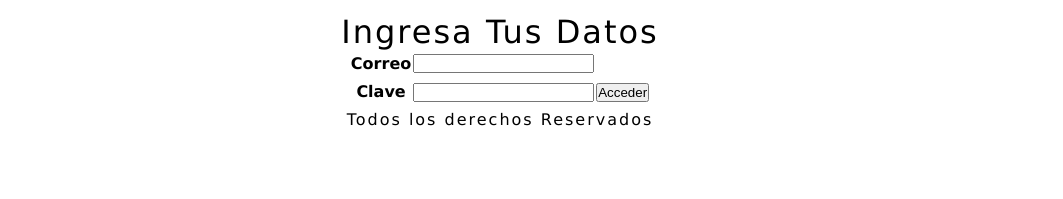
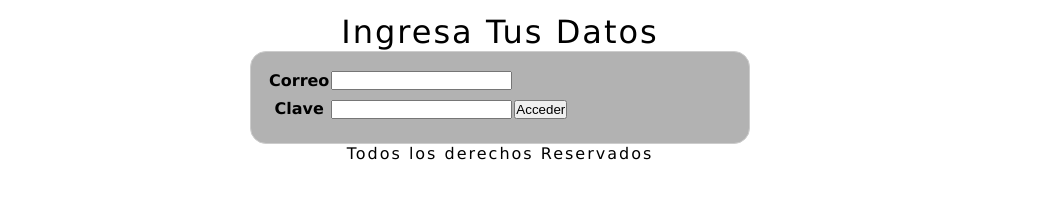
Before and after one commit to TammyPardo/PreEntrega2JSTPardo, a plain HTML site: page PreEntrega3TPardo/inicioSesion.html in a window 1280 px wide. Shown: the part 131-330 px from the top of the page, without its empty margins (140-1203 px from the left). Drawn offline with Linux system fonts and the light colour scheme; some packages are replaced by stand-ins of ours; a script that the page names is missing.

Commit message:
Update inicioSesion.html

```diff
--- a/PreEntrega3TPardo/inicioSesion.html
+++ b/PreEntrega3TPardo/inicioSesion.html
@@ -36,7 +36,7 @@
 
   <main>
     <h3>Ingresa Tus Datos</h3>
-    <form name="login">
+    <form class="formulario" name="login">
          <table width="200" border="0">
            <tr>
              <th scope="row"><h4>Correo</h4></th>
```
